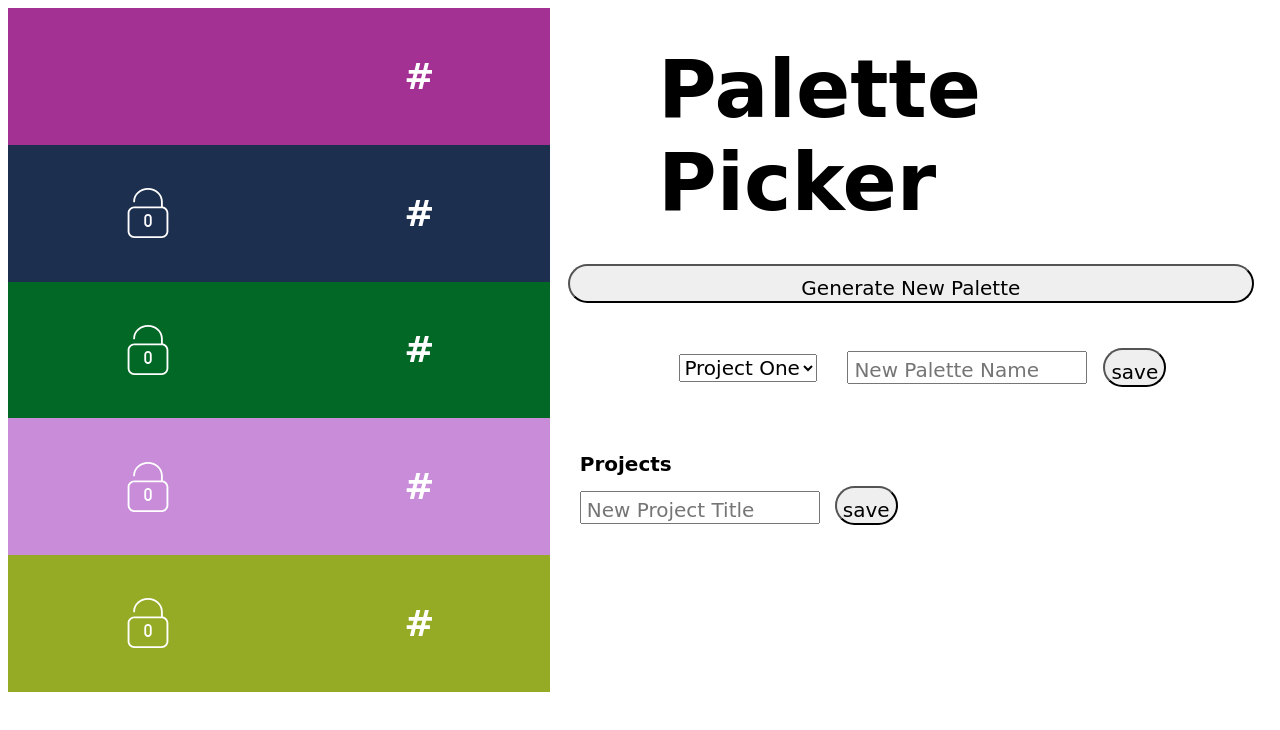
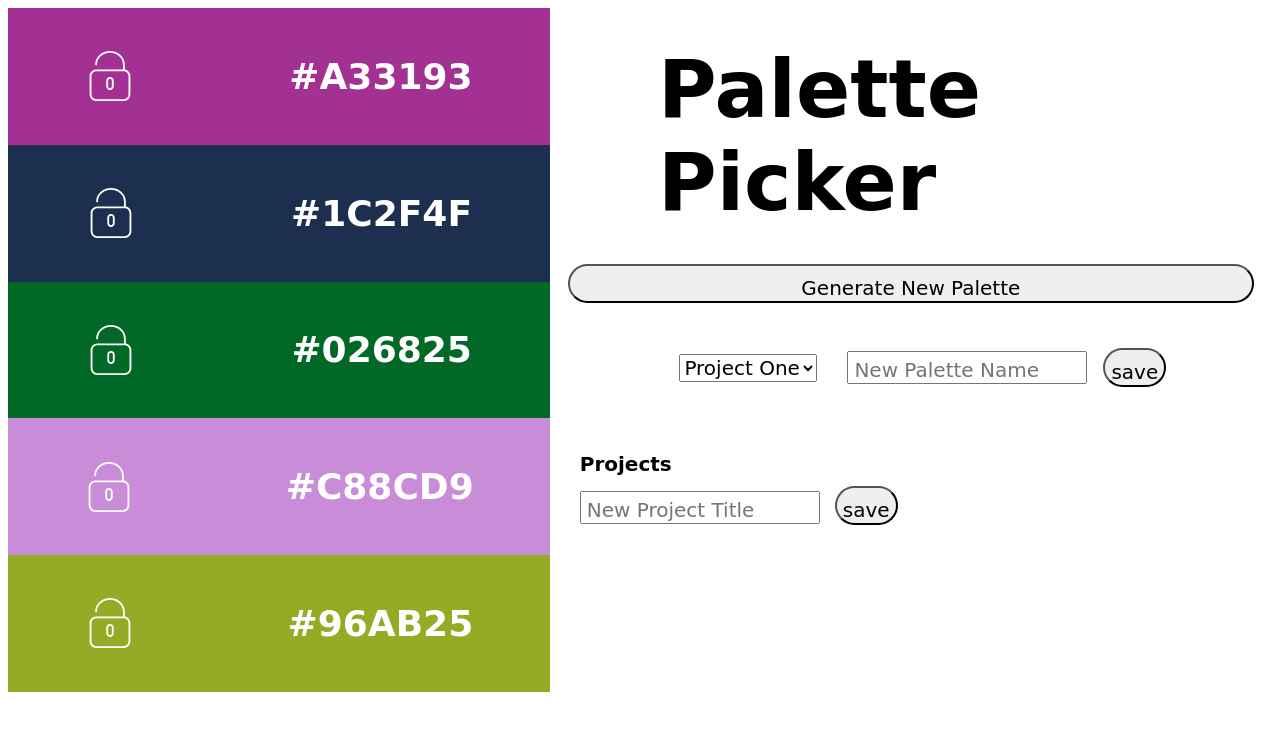
Before and after one commit to francylang/palette-picker, a plain HTML site: page public/index.html in a window 1280 px wide. Drawn offline with nearby package versions, Linux system fonts and the light colour scheme; a web font is replaced by a local one.

Commit message:
Hex code is appearing  on click of the lock button

```diff
--- a/public/css/styles.css
+++ b/public/css/styles.css
@@ -101,7 +101,6 @@ aside {
 }
 
 .color {
-  /*padding: 42px 0;*/
 }
 
 .color-card-content {
@@ -110,7 +109,7 @@ aside {
   align-items: center;
 }
 
-.unlocked-image {
+.unlocked-icon {
   width: 50px;
   height: 50px;
   background-image: url('../assets/unlocked.svg');
@@ -119,7 +118,7 @@ aside {
   cursor: pointer;
 }
 
-.locked-image {
+.locked-icon {
   width: 50px;
   height: 50px;
   background-image: url('../assets/locked.svg');
@@ -132,6 +131,12 @@ aside {
   color: #fff;
   font-size: 36px;
 }
+
+.code1 {
+  color: #fff;
+  font-size: 36px;
+}
+
 
 .color1 {
   background-color: #06AED5;
--- a/public/index.html
+++ b/public/index.html
@@ -17,36 +17,36 @@
 
           <article class="color color1">
             <div class="color-card-content">
-              <div class="unlocked-image locked-image"></div>
-              <h4 class="hex-code code1">#</h4>
+              <div class="unlocked-icon"></div>
+              <h4 class="hex-code code1"></h4>
             </div>
           </article>
 
           <article class="color color2">
             <div class="color-card-content">
-              <div class="unlocked-image"></div>
-              <h4 class="hex-code code2">#</h4>
+              <div class="unlocked-icon"></div>
+              <h4 class="hex-code code2"></h4>
             </div>
           </article>
 
           <article class="color color3">
             <div class="color-card-content">
-              <div class="unlocked-image"></div>
-              <h4 class="hex-code code3">#</h4>
+              <div class="unlocked-icon"></div>
+              <h4 class="hex-code code3"></h4>
             </div>
           </article>
 
           <article class="color color4">
             <div class="color-card-content">
-              <div class="unlocked-image"></div>
-              <h4 class="hex-code code4">#</h4>
+              <div class="unlocked-icon"></div>
+              <h4 class="hex-code code4"></h4>
             </div>
           </article>
 
           <article class="color color5">
             <div class="color-card-content">
-              <div class="unlocked-image"></div>
-              <h4 class="hex-code code5">#</h4>
+              <div class="unlocked-icon"></div>
+              <h4 class="hex-code code5"></h4>
             </div>
           </article>
 
--- a/public/js/scripts.js
+++ b/public/js/scripts.js
@@ -12,10 +12,11 @@ const generateRandomColor = () => {
 const updateRandomColors = (i) => {
   for (var i = 0; i < 6; i++) {
 
-  if(!$(`.color${i}`).hasClass('unlocked-image')) {
+  if(!$(`.color${i}`).hasClass('unlocked-icon')) {
     let color = generateRandomColor()
     $(`.color${i}`).css('background-color', color);
-    $(`.hex-code${i}`).text(color)
+    $(`.code${i}`).text(color)
+    console.log(color);
   };
  };
 };
@@ -25,9 +26,13 @@ $(document).ready(() => {
 });
 
 // TOGGLE LOCKED and UNLOCKED
-$('.color-container').on('click', '.unlocked-image', (e) => {
-  $(e.target).toggleClass('locked-image')
+$('.color-container').on('click', '.unlocked-icon', (e) => {
+  $(e.target).toggleClass('locked-icon')
+  console.log(e.target);
 })
+
+// FREEZE COLOR ON LOCK
+
 
 // GENERATING RANDOM COLOR
 $('.generate-button').on('click', updateRandomColors)
```
